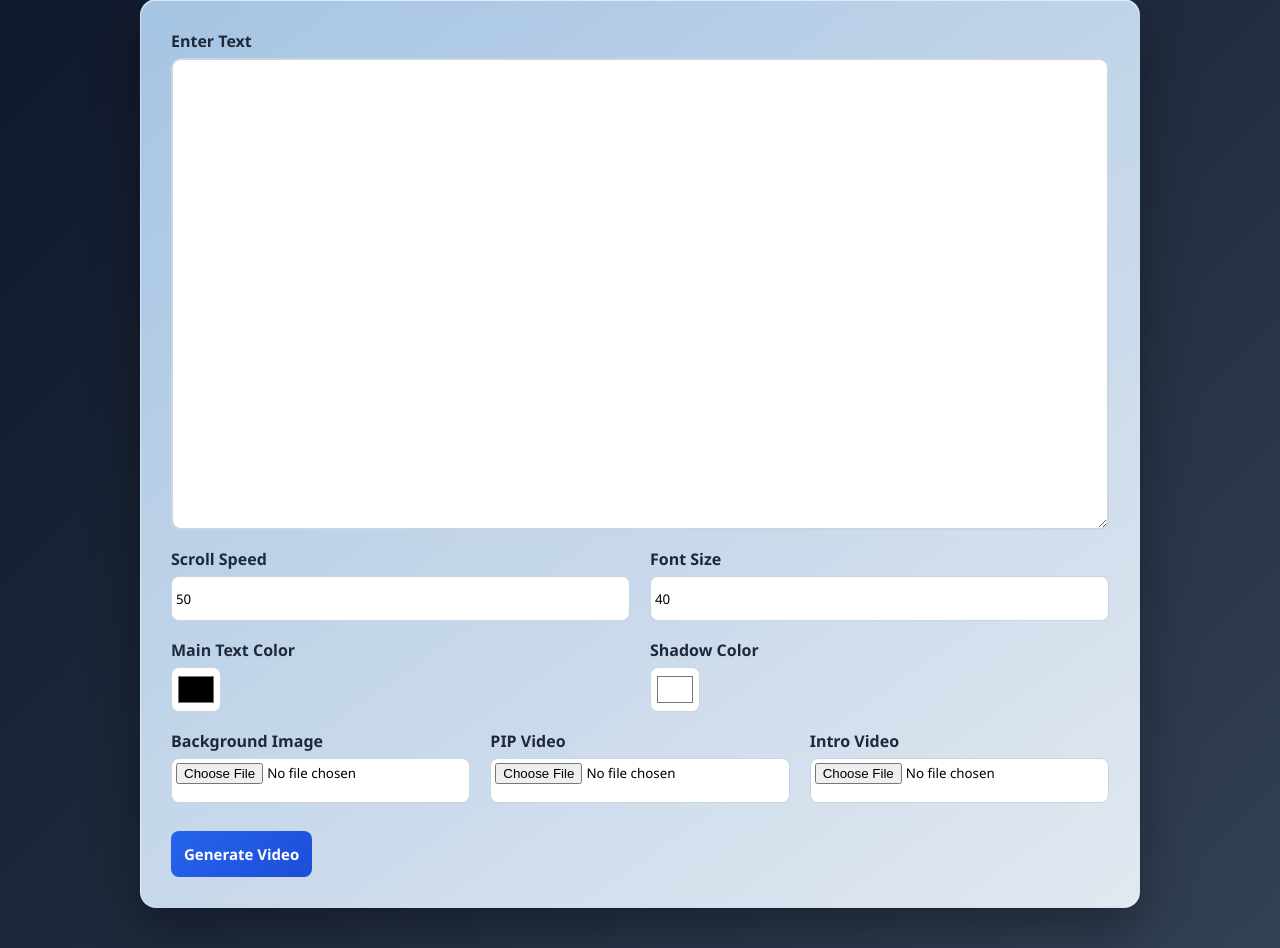
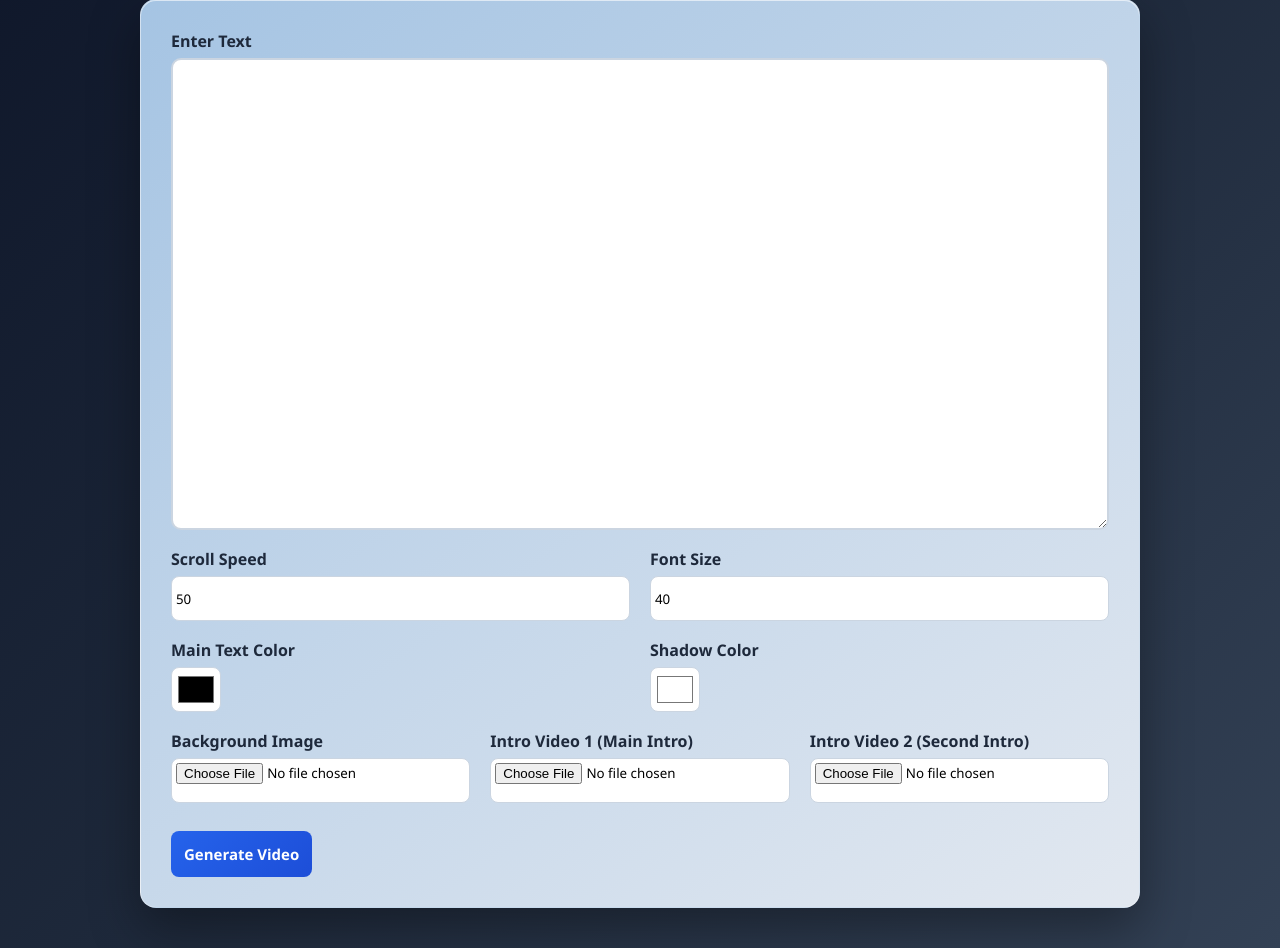
Before and after one commit to Navaneeth-21/Auto_generated_video_maker, a Flask app: page / in a window 1280 px wide. Shown: the part 89-1037 px from the top of the page. Run offline with Flask 3, Linux system fonts and the light colour scheme.

Commit message:
updating pip video --> 2nd intro video

```diff
--- a/templates/index.html
+++ b/templates/index.html
@@ -40,6 +40,7 @@
             </div>
         </div>
 
+        <!-- UPDATED SECTION -->
         <div class="grid-3">
             <div class="form-group">
                 <label>Background Image</label>
@@ -47,13 +48,13 @@
             </div>
 
             <div class="form-group">
-                <label>PIP Video</label>
-                <input type="file" name="pip" required>
+                <label>Intro Video 1 (Main Intro)</label>
+                <input type="file" name="intro1" required>
             </div>
 
             <div class="form-group">
-                <label>Intro Video</label>
-                <input type="file" name="intro" required>
+                <label>Intro Video 2 (Second Intro)</label>
+                <input type="file" name="intro2" required>
             </div>
         </div>
 
@@ -72,7 +73,6 @@
         </div>
     </div>
 
-
     <div id="download" class="download-box"></div>
 </div>
 
```
